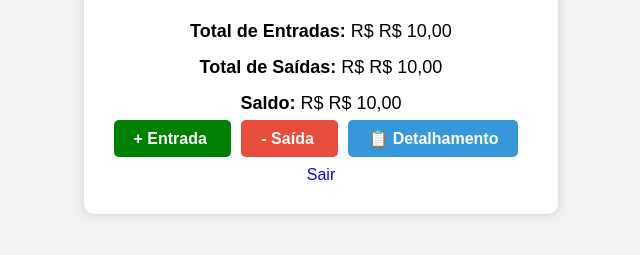
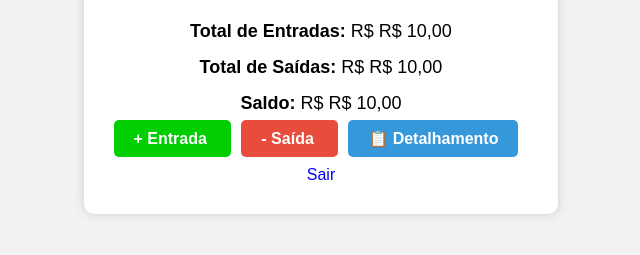
Before and after one commit to gutusmao12/Fluxo_de_Caixa_Python, a Flask app: template templates/dashboard.html in a window 1280 px wide. Shown: the part 125-380 px from the top of the page, without its empty margins (319-959 px from the left). Run offline with Flask 3, Linux system fonts and the light colour scheme; the template is opened without the code that fills it: most values are stand-ins (such as "Sample title", 1, 10 or a date in 2020).

Commit message:
feat: alguns ajustes de layout

```diff
--- a/static/style.css
+++ b/static/style.css
@@ -47,6 +47,10 @@ button:hover, .btn:hover {
 }
 
 .btn-entrar {
+    background-color: rgb(1, 207, 1);
+}
+
+.btn-entrar:hover {
     background-color: green;
 }
 
```
